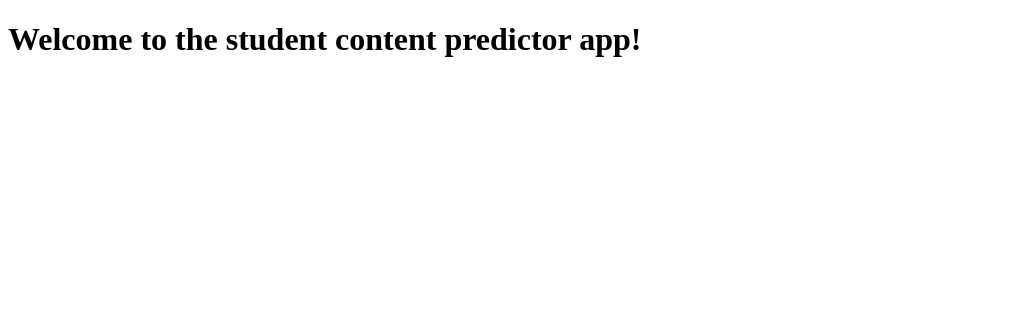
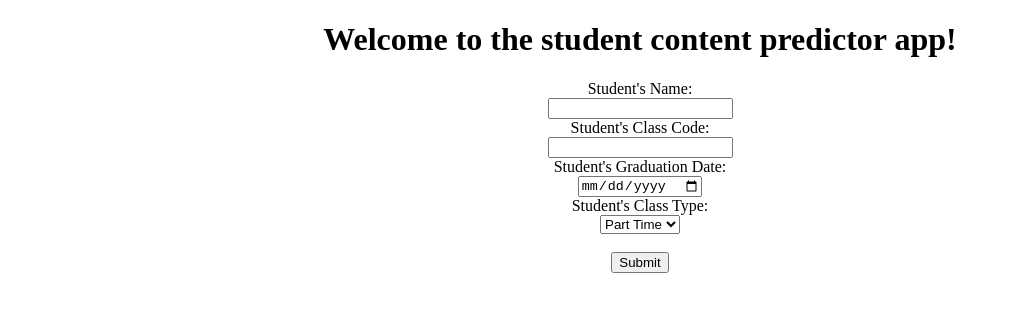
Before and after one commit to smack322/Student-Content-Predictor, a website: page public/index.html in a window 1280 px wide. Shown: the whole page, without its empty margins (0-1009 px from the left). Drawn offline with nearby package versions, Linux system fonts and the light colour scheme.

Commit message:
setup form, jQuery, fe js file

```diff
--- /dev/null
+++ b/public/css/index.css
@@ -0,0 +1,7 @@
+body {
+    text-align: center;
+}
+
+form {
+    display: inline-block;
+}
--- a/public/index.html
+++ b/public/index.html
@@ -5,9 +5,28 @@
     <meta name="viewport" content="width=device-width, initial-scale=1.0">
     <meta http-equiv="X-UA-Compatible" content="ie=edge">
     <title>Student Content Predictor</title>
+    <script type="text/javascript" src="https://cdnjs.cloudflare.com/ajax/libs/jquery/3.1.1/jquery.min.js"></script>
+    <link rel="stylesheet" href="./css/index.css">
 </head>
 <body>
+    <div class="container">
     <h1>Welcome to the student content predictor app!</h1>
+    <form action="/" method="POST">
+        <label for="student-name">Student's Name: </label><br>
+        <input type="text" id="student-name" name="student-name"><br>
+        <label for="class-code">Student's Class Code: </label><br>
+        <input type="text" id="class-code" name="class-code"><br>
+        <label for="grad-date">Student's Graduation Date: </label><br>
+        <input type="date" id="grad-date" name="grad-date"><br>
+        <label for="class-type">Student's Class Type: </label><br>
+        <select id="class-type" name="class-type">
+            <option value="part-time">Part Time</option>
+            <option value="full-time">Full Time</option>
+        </select><br><br>
+        <input id="student-submit" type="submit">
 
+    </form>
+</div>
+    <script type="text/javascript" src="./js/student.js"></script>
 </body>
 </html>
```
Also changed, not shown: public/js/student.js (added).
